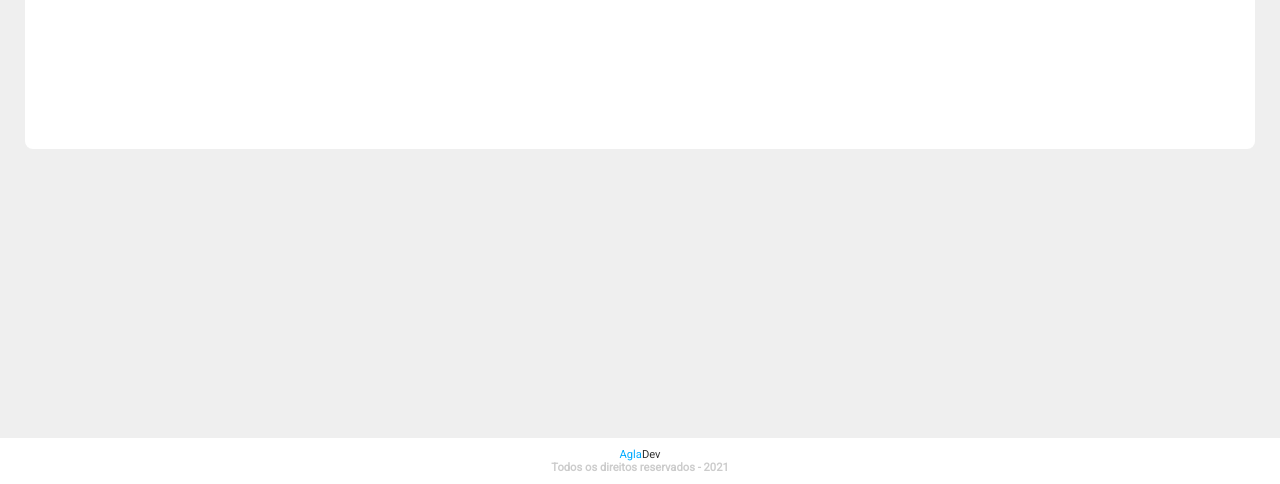
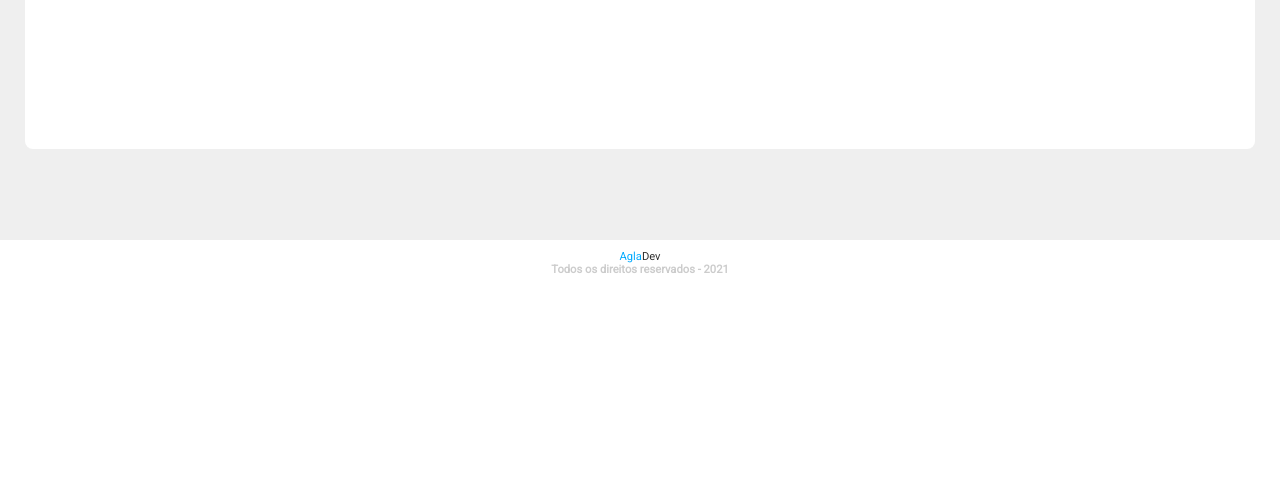
Before and after one commit to ze-aglailson/Agladev, a PHP site: page / in a window 1280 px wide. Shown: the part 2637-3121 px from the top of the page. After the commit the page ends 2910 px from the top, so only its background shows below. Run offline with PHP 8.4, Linux system fonts and the light colour scheme; data comes from the database, SQL or seed files in the repository; style sheets or scripts are compiled from the project's sources; some libraries are stand-ins or nearby versions.

Commit message:
atualizando pequenos bugs

```diff
--- /dev/null
+++ b/parametros.txt
@@ -0,0 +1 @@
+1° -> Mudar a ulr no script de login em main.js
--- a/styles/home.scss
+++ b/styles/home.scss
@@ -8,7 +8,7 @@
 	[inicio-slider] 100vh [fim-slider]30px
 	[inicio-servicos] auto [fim-servicos]30px
 	[inicio-clientes] 100vh [fim-clientes]30px
-    [inicio-projetos] 100vh [fim-projetos]30px
+    [inicio-projetos] auto [fim-projetos]30px
     ;
 }
 .container-slider{
--- a/styles/renderizado/home.css
+++ b/styles/renderizado/home.css
@@ -3,7 +3,7 @@
 .grid-principal {
   display: grid;
   grid-template-columns: [inicio] 25px [inicio-principal] 1fr repeat(21, 10px 1fr) [fim-principal] 25px [fim];
-  grid-template-rows: [inicio-slider] 100vh [fim-slider] 30px [inicio-servicos] auto [fim-servicos] 30px [inicio-clientes] 100vh [fim-clientes] 30px [inicio-projetos] 100vh [fim-projetos] 30px; }
+  grid-template-rows: [inicio-slider] 100vh [fim-slider] 30px [inicio-servicos] auto [fim-servicos] 30px [inicio-clientes] 100vh [fim-clientes] 30px [inicio-projetos] auto [fim-projetos] 30px; }
 
 .container-slider {
   position: relative;
--- a/styles/renderizado/template.css
+++ b/styles/renderizado/template.css
@@ -28,7 +28,7 @@ img {
   width: 100%;
   display: grid;
   grid-template-columns: [inicio] 30px [inicio-temp] 1fr repeat(21, 10px 1fr) [fim-temp] 30px [fim];
-  grid-template-rows: [inicio-cabecalho] auto [fim-cabecalho] 0px [inicio-main] auto [fim-main] 40px [inicio-footet] auto [fim-footer];
+  grid-template-rows: [inicio-cabecalho] auto [fim-cabecalho] 0px [inicio-main] auto [fim-main] 40px [inicio-footer] auto [fim-footer];
   background-color: #efefef; }
 
 /*CABECALHO*/
--- a/styles/template.scss
+++ b/styles/template.scss
@@ -33,7 +33,7 @@ img{width: 100%;}
 	grid-template-rows:
 		[inicio-cabecalho] auto [fim-cabecalho]0px
 		[inicio-main] auto [fim-main]40px
-		[inicio-footet]auto[fim-footer]
+		[inicio-footer]auto[fim-footer]
 		/*Continuar as rows conforme desenvovimento*/
 
 	;
```
Also changed, not shown: painel/index.php (+16 -6 lines), 1 other file.
